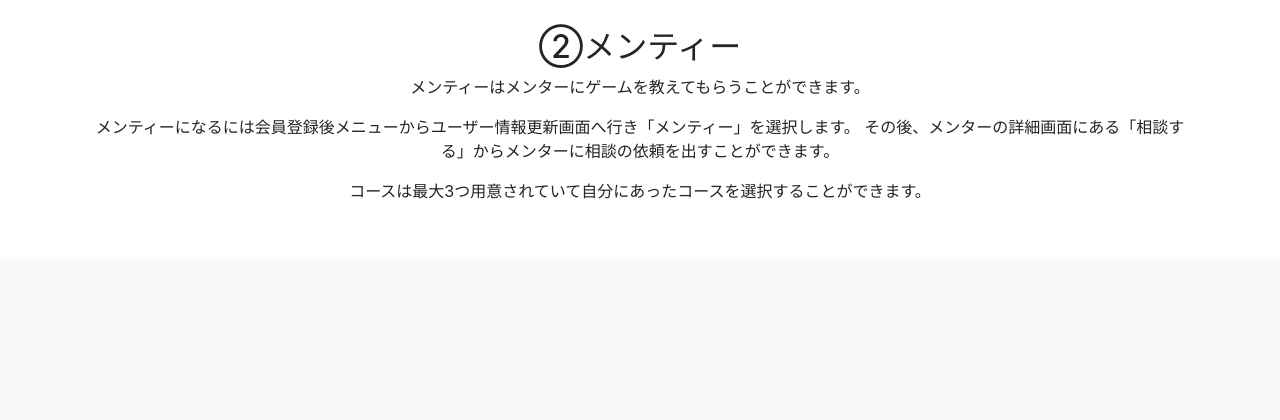
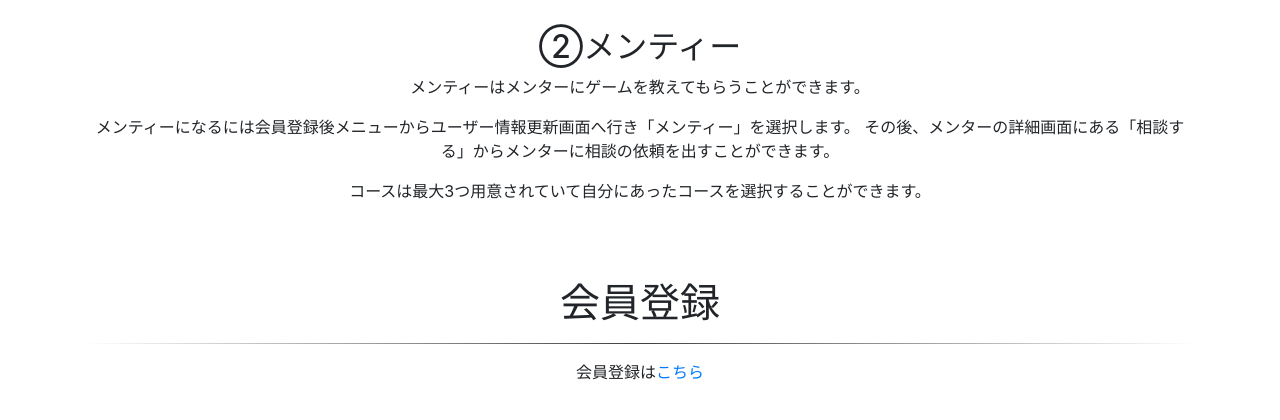
Before and after one commit to taro1025/sb.com, a Django app: page /about/ in a window 1280 px wide. Shown: the part 676-1096 px from the top of the page. Before the commit the page ends 875 px from the top, so only its background shows below. Run offline with Django 3.2, Linux system fonts and the light colour scheme; some libraries are stand-ins or nearby versions.

Commit message:
add kaiintouroku

```diff
--- a/match/templates/match/about.html
+++ b/match/templates/match/about.html
@@ -50,6 +50,11 @@
         <hr class="hr">
         <p>退会は<a href="{% url 'match:withdrawal' %}">こちら</a></p>
       </div>
+      {% else %}
+      <div class="about-text">
+        <h1>会員登録</h1>
+        <hr class="hr">
+        <p>会員登録は<a href="{% url 'match:user_create' %}">こちら</a></p>
       {% endif %}
     </div>
   </div>
```
